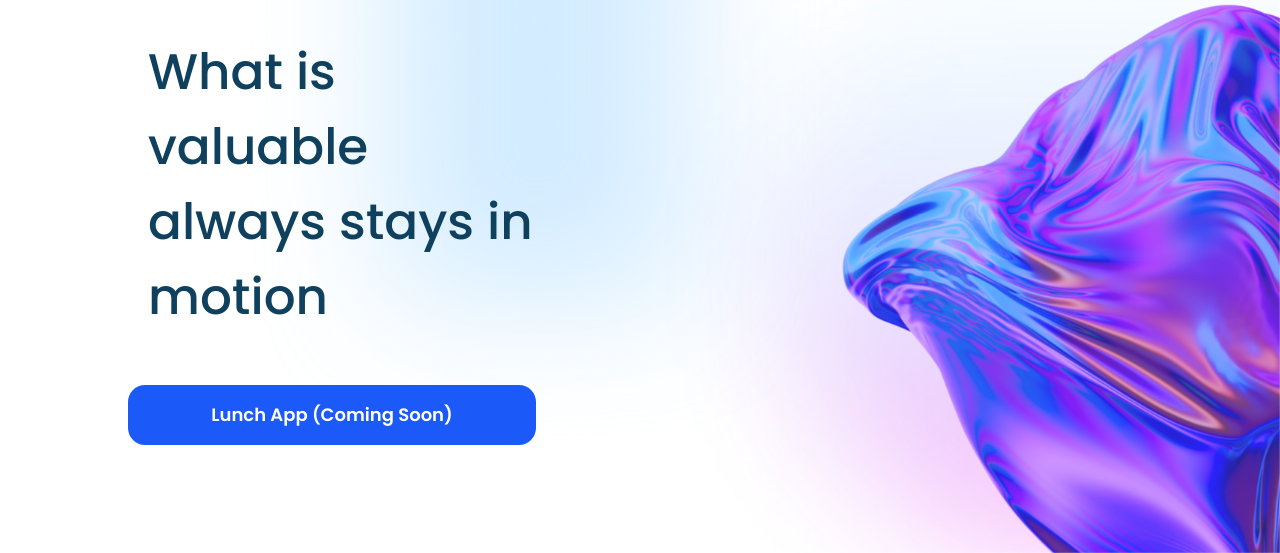
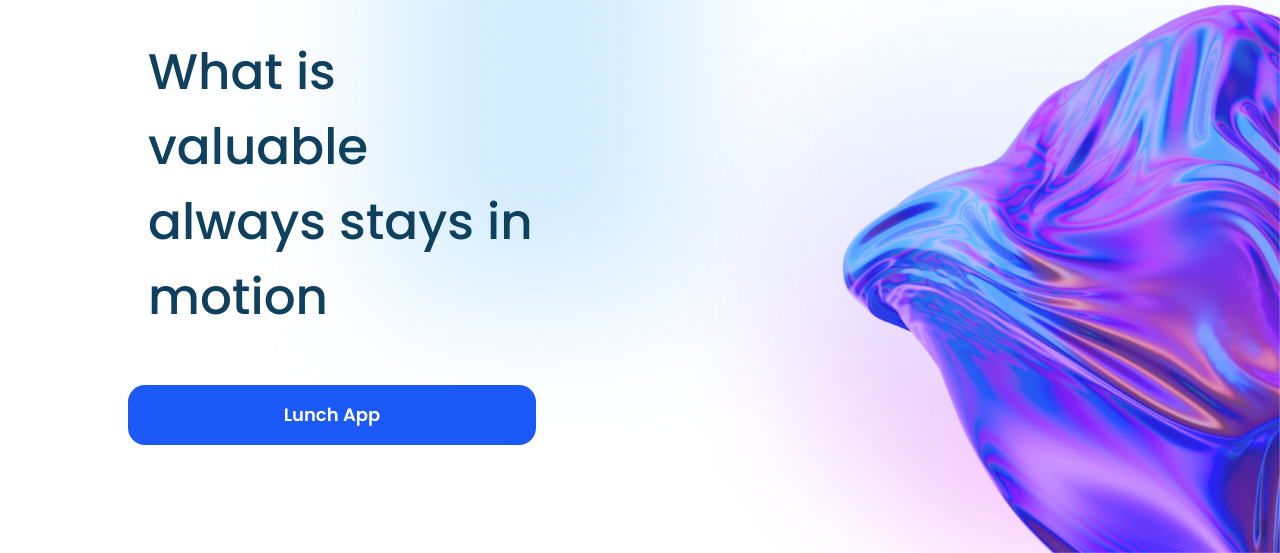
Before and after one commit to RyvitOfficial/ryvit-landing, a plain HTML site: page index.html in a window 1280 px wide. Shown: the part 247-800 px from the top of the page. Drawn offline with Linux system fonts and the light colour scheme.

Commit message:
chore: change lunch app

```diff
--- a/index.html
+++ b/index.html
@@ -34,7 +34,15 @@
         <p>What is valuable always stays in motion</p>
       </div>
       <div class="main-button">
-        <button class="poppins-semibold">Lunch App (Coming Soon)</button>
+        <button class="poppins-semibold">
+          <a
+            href="https://panel.ryvit.app"
+            target="_blank"
+            class="docs-link"
+            style="color: white"
+            >Lunch App</a
+          >
+        </button>
       </div>
     </main>
   </body>
```
